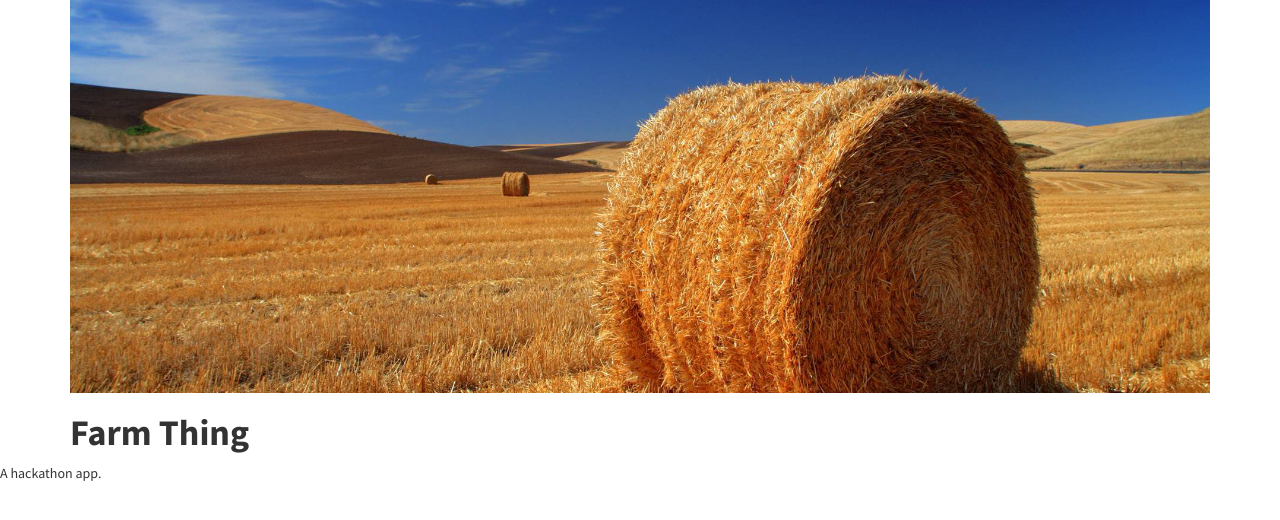
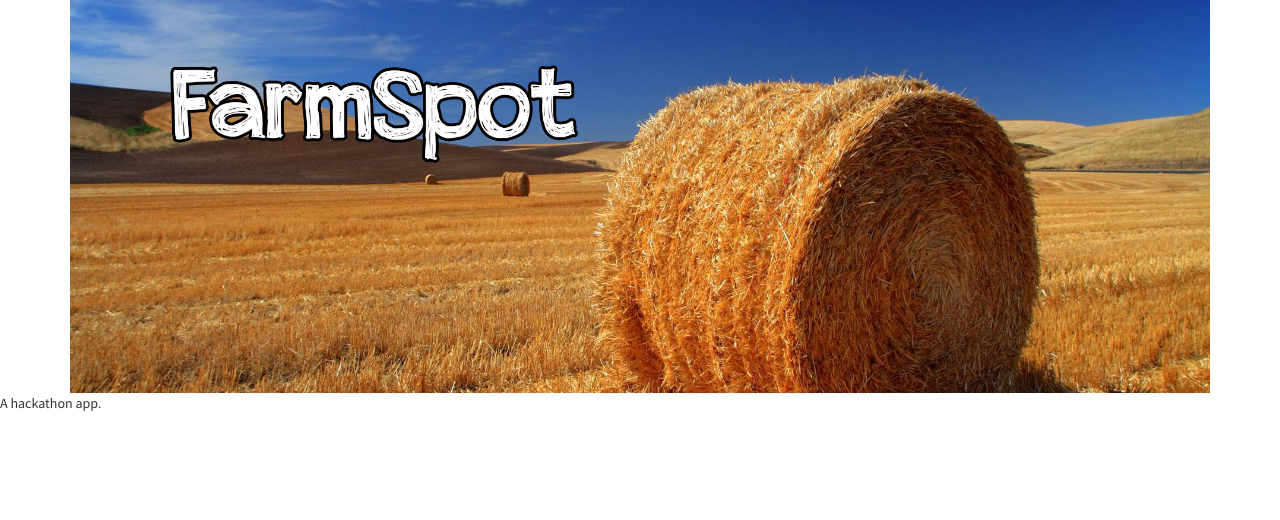
Before and after one commit to IPPETAD/agrilytics, a Flask app: page / in a window 1280 px wide. Shown: the part 51-571 px from the top of the page. Run offline with Flask 2, Linux system fonts and the light colour scheme; some libraries are stand-ins or nearby versions.

Commit message:
Home Page Removed title, updated graphic

```diff
--- a/farm/templates/home.html
+++ b/farm/templates/home.html
@@ -11,6 +11,4 @@
 
 {% block content %}
 <img class="banner" src="/static/field.jpg"/>
-<h1>Farm Thing</h1>
-
 {% endblock %}
```
Also changed, not shown: farm/static/field.jpg.
